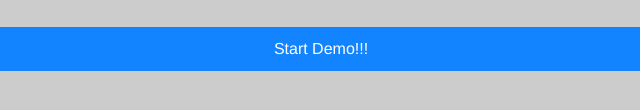
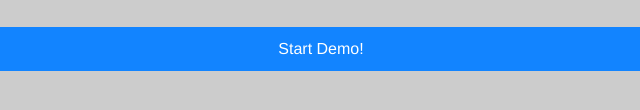
Before and after one commit to s-sanada-hm/MonacaCITest, a plain HTML site: page www/index.html in a window 1280 px wide. Shown: the part 258-368 px from the top of the page, 319-959 px from the left. Drawn offline with Linux system fonts and the light colour scheme.

Commit message:
文字修正

```diff
--- a/www/index.html
+++ b/www/index.html
@@ -18,7 +18,7 @@
 <body>
 
     <h1>HelloWorld!</h1>
-    <a class="button--large" href="phonegap-demo.html">Start Demo!!!</a>
+    <a class="button--large" href="phonegap-demo.html">Start Demo!</a>
 
 </body>
 </html>
```
